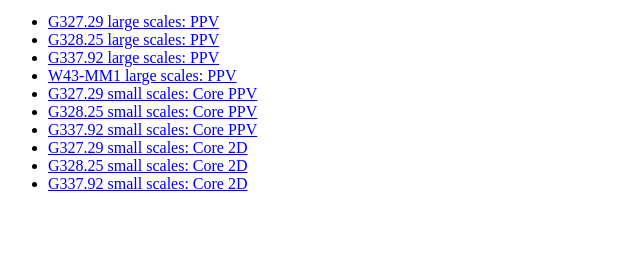
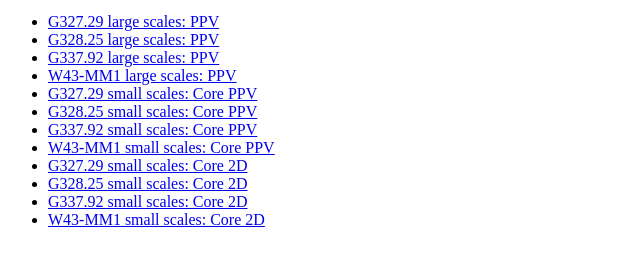
Before and after one commit to ncastrot/young-protoclusters, a plain HTML site: page index.html in a window 1280 px wide. Shown: the part 101-364 px from the top of the page, without its empty margins (0-640 px from the left). Drawn offline with Linux system fonts and the light colour scheme.

Commit message:
Update index.html

```diff
--- a/index.html
+++ b/index.html
@@ -16,10 +16,12 @@
         <li><a href="G327_ppv_core3d.html" target="_blank">G327.29 small scales: Core PPV</a></li>
         <li><a href="G328_ppv_core3d.html" target="_blank">G328.25 small scales: Core PPV</a></li>
         <li><a href="G337_ppv_core3d.html" target="_blank">G337.92 small scales: Core PPV</a></li>
+        <li><a href="W43MM1_ppv_core3d.html" target="_blank">W43-MM1 small scales: Core PPV</a></li>
 
         <li><a href="G327_pv_small.png" target="_blank">G327.29 small scales: Core 2D</a></li>
         <li><a href="G328_pv_small.png" target="_blank">G328.25 small scales: Core 2D</a></li>
         <li><a href="G337_pv_small.png" target="_blank">G337.92 small scales: Core 2D</a></li>
+        <li><a href="W43MM1_pv_small.png" target="_blank">W43-MM1 small scales: Core 2D</a></li>
 </ul>
 </body>
 </html>
```
